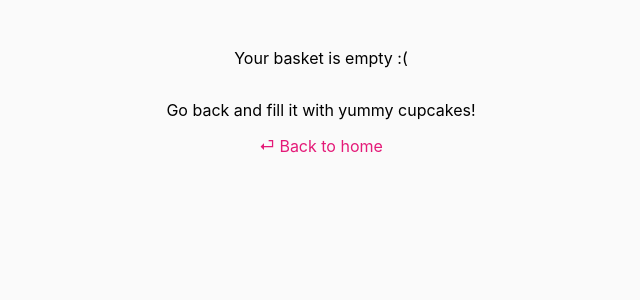
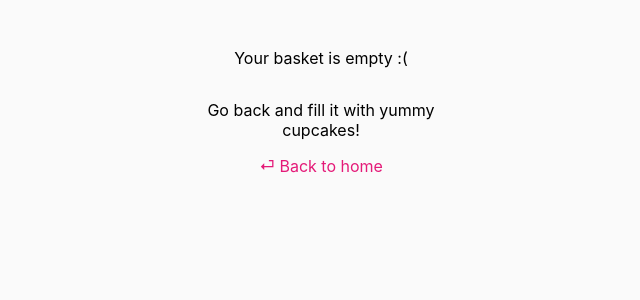
Before and after one commit to fac-23/week6-adam-milly-oli-orian, a Next.js app: page /basket in a window 1280 px wide. Shown: the top 300 px of the page, without its empty margins (319-959 px from the left). Built offline with nearby package versions, Linux system fonts and the light colour scheme.

Commit message:
Lowercase 'basket' key retrieval in local storage

```diff
--- a/pages/basket.js
+++ b/pages/basket.js
@@ -21,24 +21,23 @@ import styles from "../styles/Home.module.css";
 export default function Basket() {
   let basketItems = [];
   if (typeof window !== "undefined") {
-    basketItems = JSON.parse(localStorage.getItem("Basket"));
+    basketItems = JSON.parse(localStorage.getItem("basket"));
   }
   console.log("basketItems", basketItems);
 
   return (
-    <div className={styles.basket}>
+    <ul className={styles.basket}>
       {!basketItems ? (
-        <div className="flex-column">
+        <li className="flex-column">
           <p>Your basket is empty :( </p>
           <p>Go back and fill it with yummy cupcakes!</p>
           <Link href={"/"}>
             <a>⏎ Back to home</a>
           </Link>
-        </div>
+        </li>
       ) : (
         basketItems.map(({ id, name, price, description, url }) => (
-          <ul key={id}>
-            <li className={styles.list}>
+          <li className={styles.list} key={id}>
             <h1 className={styles.title}>Basket</h1>
             <Image
               className={styles.productImage}
@@ -54,9 +53,8 @@ export default function Basket() {
               <a>⏎ Back to home</a>
             </Link>
           </li>
-          </ul>
         ))
       )}
-    </div>
+    </ul>
   );
 }
```
Lines whose indentation alone changed are shown as unchanged.
